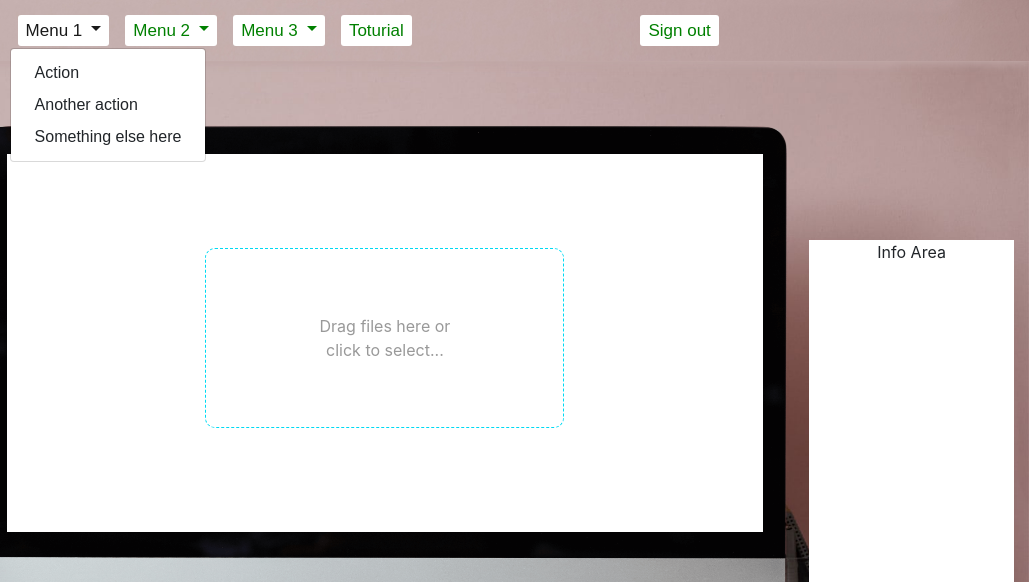
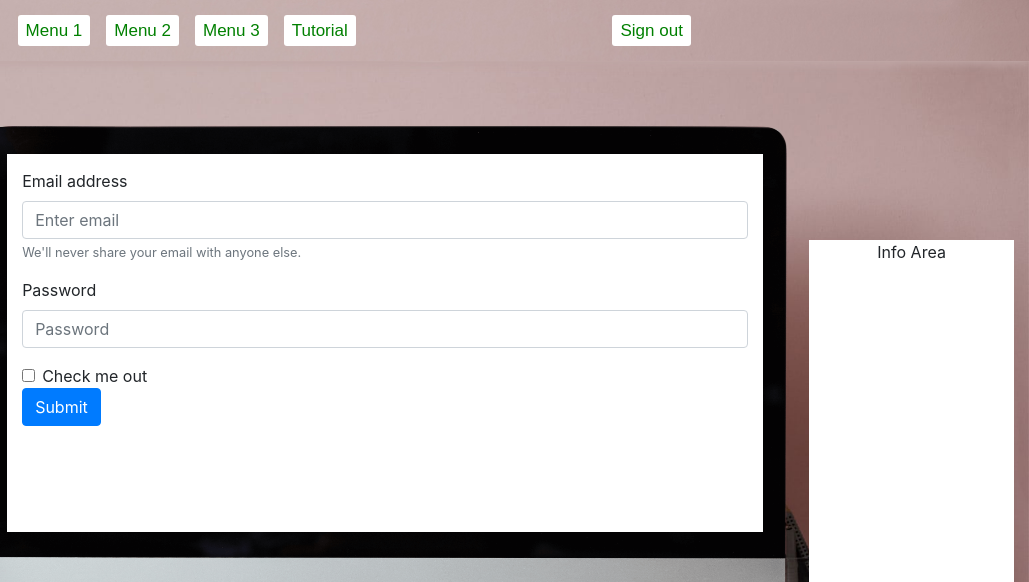
Before and after one commit to ahmedmohamed13896/dropzone-template, a plain HTML site: page index.html in a window 1280 px wide. Both pictures are taken after a click on the link "Menu 1". Shown: the top 582 px of the page, 251-1280 px from the left. Drawn offline with Linux system fonts and the light colour scheme.

Commit message:
fix Issues

```diff
--- a/css/style.css
+++ b/css/style.css
@@ -41,20 +41,21 @@ body{
     max-height: 61px;
     margin: auto;
 }
-.mynav .menu{
+.mynav .list{
     font-size: 17px;
     font-family: 'Arial';
 }
-.mynav .menu li{
+.mynav .list li{
     padding-right: .5rem;
     padding-left: .5rem;
 }
-.mynav .menu li a.nav-link{
+.mynav .list li a.nav-link{
     background-color: #FFF;
     color: green;
     padding-top: 3px;
     padding-bottom: 3px;
     border-radius: 3px;
+    cursor: pointer;
 }
 .overlay{
     margin: 0;
@@ -62,7 +63,8 @@ body{
     width: 100%;
     height: 100%;
     overflow-x: hidden;
-    background-image: url(../images/bg-min.jpg),linear-gradient(to right, #e1e4e9 , #cfd2d7);
+    overflow-y: hidden;
+    background-image: url(../images/bg-min.jpg),linear-gradient(to right, #e1e4e9 , #cfd3d6);
     background-position: center 0;
     background-repeat: no-repeat;
     background-size: 100%;
@@ -92,7 +94,7 @@ body{
     width: 100%;
     height: 100%;
 }
-.content-box .iframe{
+.content-box .dropzone-container{
     background: #FFF;
     height: 100%;
     width: 100%;
@@ -106,8 +108,9 @@ body{
     display: flex;
     justify-content: center;
     align-items: center;
+    flex-direction: column;
 }
-.content-box .iframe .dropzone{
+.content-box .dropzone-container .dropzone{
     width: 100%;
     height: 100%;
     max-width: 95%;
@@ -123,7 +126,7 @@ body{
     border-radius: 10px;
     min-height: 100px;
 }
-.content-box .iframe .mydropzone{
+.content-box .dropzone-container .mydropzone{
     width: 100%;
     height: 100%;
     max-width: 50%;
@@ -133,6 +136,22 @@ body{
     color: #999;
     border-radius: 10px;
     min-height: 100px;
+    display: flex;
+    flex-direction: column;
+    justify-content: center;
+    align-items: center;
+}
+.menu-selected{
+    width: 100%;
+    height: 100%;
+    text-align: center;
+    display: none;
+}
+.menu-selected .menu-div{
+    height: auto;
+    text-align: left;
+    padding: 15px;
+    display: none;
 }
 
 .info-div{
@@ -145,7 +164,10 @@ body{
     height: 100%;
     max-width: 16%;
 }
-
+.form-menu1{
+    width: 100%;
+    height: auto;
+}
 
 @media only screen and (min-width:1367px){
     .overlay{
@@ -159,7 +181,7 @@ body{
         background-image: url(../images/bg-min.jpg),linear-gradient(to right, #b99f9e , #af9191);
         background-position: center 0;
         background-repeat: no-repeat;
-        background-size: contain;
+        background-size: cover;
         background-attachment: initial;
         position: relative;
     }
@@ -168,7 +190,7 @@ body{
         top: 0;
         width: 100%;
         height: auto;
-        max-width: 57%;
+        max-width: 63%;
         margin: auto;
         margin-top: 4.5%;
         overflow-y: hidden;
@@ -176,7 +198,7 @@ body{
     .content >img{
         width: 100%;
         height: 100%;
-        max-height: 81vh;
+        max-height: 90vh;
         margin-left: -2px;
     }
     .content-box{
@@ -186,7 +208,7 @@ body{
         width: 100%;
         height: 100%;
     }
-    .content-box .iframe{
+    .content-box .dropzone-container{
         background: #FFF;
         height: 100%;
         width: 100%;
@@ -199,7 +221,7 @@ body{
         overflow: auto;
     }
     .info-div{
-        max-width: 19%;
+        max-width: 17%;
         max-height: 35vh;
     }
 }
@@ -229,7 +251,7 @@ body{
     .nav-container{
         max-width: 100%;
     }
-    .mynav .menu li a.nav-link{
+    .mynav .list li a.nav-link{
         border-radius: 0;
         margin: 5px auto;
         text-align: center;
@@ -237,24 +259,30 @@ body{
     .mynav{
         padding: 0 30px;
         min-height: 61px;
+        position: fixed;
     }
     .info-div{
         max-height: 245px;
     }
+    .overlay{
+        margin-top:61px;
+    }
 }
 @media only screen and (max-height:667px) and (max-width:1060px){
     body{
-        height: 100%;
+        max-height: 753px;
         min-height: 100vh;
     }
 }
 @media only screen and (-webkit-min-device-pixel-ratio: 1) and (max-width: 767px) and (orientation: portrait) {
-    .content-box .iframe .dropzone{
+    .content-box .dropzone-container .dropzone{
         font-size: 12px;
         min-height: 50%;
     }
     .overlay{
-        height: calc(100vh - 60px);
+        max-height: 100%;
+        overflow-y: hidden;
+        height: auto;
     }
     .unflex{
         display: block !important;
@@ -271,10 +299,11 @@ body{
 @media only screen and (-webkit-min-device-pixel-ratio: 1) and (max-width: 900px) and (orientation: landscape) {
         body{
             min-height: 100vh;
+            height: 100%;
         }
     .overlay{
         background-image: radial-gradient( #baa2a0, #c5b0ad );
-        height: calc(100vh - 60px);
+        margin-top: 61px;
     }
     .content{
         margin-left: 10px;
@@ -287,8 +316,12 @@ body{
     }
 }
 @media only screen and (max-width: 650px) {
-    .content-box .iframe .dropzone{
+    .content-box .dropzone-container .dropzone{
         font-size: 12px;
+    }
+    body{
+        margin-top:61px;
+        background-image: linear-gradient(to right, #e1e4e9 , #cfd2d7);
     }
 }
 /* Ipad */
--- a/index.html
+++ b/index.html
@@ -6,7 +6,7 @@
     <link rel="stylesheet" href="css/bootstrap.min.css">
     <link rel="stylesheet" href="css/dropzone.min.css">
     <link rel="stylesheet" href="css/style.css">
-    <title>Document</title>
+    <title>Layout1</title>
 </head>
 <body>
     <nav class="navbar navbar-light navbar-expand-lg navbar-default sticky-top mynav">
@@ -20,44 +20,22 @@
             </button>
             <div class="container nav-container">
                 <div class="collapse navbar-collapse" id="navbarSupportedContent">
-                    <ul class="navbar-nav mr-auto menu menu1">
-                        <li class="nav-item dropdown">
-                            <a class="nav-link dropdown-toggle" href="#" id="navbarDropdown" role="button" data-toggle="dropdown" aria-haspopup="true" aria-expanded="false">
-                            Menu 1
-                            </a>
-                            <div class="dropdown-menu " aria-labelledby="navbarDropdown">
-                                <a class="dropdown-item" href="#">Action</a>
-                                <a class="dropdown-item" href="#">Another action</a>
-                                <a class="dropdown-item" href="#">Something else here</a>
-                            </div>
+                    <ul class="navbar-nav mr-auto list list1">
+                        <li class="nav-item">
+                            <a class="nav-link" data-toggle="collapse" data-target=".navbar-collapse.show" data-link="#menu-div1">Menu 1</a>
                         </li>
-                        <li class="nav-item dropdown">
-                            <a class="nav-link dropdown-toggle" href="#" id="navbarDropdown" role="button" data-toggle="dropdown" aria-haspopup="true" aria-expanded="false">
-                            Menu 2
-                            </a>
-                            <div class="dropdown-menu" aria-labelledby="navbarDropdown">
-                                <a class="dropdown-item" href="#">Action</a>
-                                <a class="dropdown-item" href="#">Another action</a>
-                                <a class="dropdown-item" href="#">Something else here</a>
-                            </div>
+                        <li class="nav-item">
+                            <a class="nav-link" data-toggle="collapse" data-target=".navbar-collapse.show" data-link="#menu-div2">Menu 2</a>
                         </li>
-                        <li class="nav-item dropdown">
-                            <a class="nav-link dropdown-toggle" href="#" id="navbarDropdown" role="button" data-toggle="dropdown" aria-haspopup="true" aria-expanded="false">
-                            Menu 3
-                            </a>
-                            <div class="dropdown-menu" aria-labelledby="navbarDropdown">
-                                <a class="dropdown-item" href="#">Action</a>
-                                <a class="dropdown-item" href="#">Another action</a>
-                                <a class="dropdown-item" href="#">Something else here</a>
-                            </div>
+                        <li class="nav-item">
+                            <a class="nav-link" data-toggle="collapse" data-target=".navbar-collapse.show" data-link="#menu-div3">Menu 3</a>
                         </li>
-
                         <li class="nav-item">
-                            <a class="nav-link" href="#">Toturial</a>
+                            <a class="nav-link" data-toggle="collapse" data-target=".navbar-collapse.show" data-link="#tutorial">Tutorial</a>
                         </li>
 
                     </ul>
-                    <ul class="navbar-nav mr-auto menu menu2">
+                    <ul class="navbar-nav mr-auto list list2">
                         <li class="nav-item">
                             <a class="nav-link" href="#">Sign out</a>
                         </li>
@@ -72,13 +50,52 @@
             <section class="content">
                 <img src="images/screen.png" alt="screen">
                 <div class="content-box">
-                    <div class="iframe">
+                    <div class="dropzone-container">
                         <div class="mydropzone">
                             <form action="/file_upload" class="dropzone" id='myUploader'>
                                 <div class="fallback">
                                     <input name="file" type="file" multiple />
                                 </div>
                             </form>
+                        </div>
+                        <div class="menu-selected">
+                            <div class="menu-div" id="menu-div1">
+                                <form class="form-menu1">
+                                    <div class="form-group">
+                                        <label for="exampleInputEmail1">Email address</label>
+                                        <input type="email" class="form-control" id="exampleInputEmail1" aria-describedby="emailHelp" placeholder="Enter email">
+                                        <small id="emailHelp" class="form-text text-muted">We'll never share your email with anyone else.</small>
+                                    </div>
+                                    <div class="form-group">
+                                        <label for="exampleInputPassword1">Password</label>
+                                        <input type="password" class="form-control" id="exampleInputPassword1" placeholder="Password">
+                                    </div>
+                                    <div class="form-check">
+                                        <input type="checkbox" class="form-check-input" id="exampleCheck1">
+                                        <label class="form-check-label" for="exampleCheck1">Check me out</label>
+                                    </div>
+                                    <button type="submit" class="btn btn-primary">Submit</button>
+                                </form>
+                            </div>
+                            <div class="menu-div" id="menu-div2">
+                                <p> menu 2 </p>
+                            </div>
+                            <div class="menu-div" id="menu-div3">
+                                <p> menu 3 </p>
+                            </div>
+                            <div class="menu-div" id="tutorial">
+                                <p>
+                                    Lorem ipsum dolor sit amet consectetur adipisicing elit. Consequuntur harum unde omnis, optio nemo mollitia, sed est eveniet sint eius quam quod doloribus sapiente odit exercitationem, fugit dolor tenetur rerum!
+                                    Lorem ipsum dolor sit amet consectetur adipisicing elit. Consequuntur harum unde omnis, optio nemo mollitia, sed est eveniet sint eius quam quod doloribus sapiente odit exercitationem, fugit dolor tenetur rerum!
+                                    Lorem ipsum dolor sit amet consectetur adipisicing elit. Consequuntur harum unde omnis, optio nemo mollitia, sed est eveniet sint eius quam quod doloribus sapiente odit exercitationem, fugit dolor tenetur rerum!
+                                    Lorem ipsum dolor sit amet consectetur adipisicing elit. Consequuntur harum unde omnis, optio nemo mollitia, sed est eveniet sint eius quam quod doloribus sapiente odit exercitationem, fugit dolor tenetur rerum!
+                                    Lorem ipsum dolor sit amet consectetur adipisicing elit. Consequuntur harum unde omnis, optio nemo mollitia, sed est eveniet sint eius quam quod doloribus sapiente odit exercitationem, fugit dolor tenetur rerum!
+                                    Lorem ipsum dolor sit amet consectetur adipisicing elit. Consequuntur harum unde omnis, optio nemo mollitia, sed est eveniet sint eius quam quod doloribus sapiente odit exercitationem, fugit dolor tenetur rerum!
+                                    Lorem ipsum dolor sit amet consectetur adipisicing elit. Consequuntur harum unde omnis, optio nemo mollitia, sed est eveniet sint eius quam quod doloribus sapiente odit exercitationem, fugit dolor tenetur rerum!
+                                    Lorem ipsum dolor sit amet consectetur adipisicing elit. Consequuntur harum unde omnis, optio nemo mollitia, sed est eveniet sint eius quam quod doloribus sapiente odit exercitationem, fugit dolor tenetur rerum!
+
+                                </p>
+                            </div>
                         </div>
                     </div>
                 </div>
--- a/js/main.js
+++ b/js/main.js
@@ -7,5 +7,16 @@ $(function () {
         parallelUploads: 2,
         dictDefaultMessage: "Drag files here or <br> click to select... ",
     });
+    var selected_link, selected_div;
+
+    $('.mynav .list li a.nav-link').on('click', function () {
+        selected_link = $(this).attr('data-link');
+        console.log(selected_link);
+        selected_div = $('.menu-selected ') + selected_link;
+        $('.mydropzone').hide();
+        $('.menu-selected .menu-div').hide();
+        $('.menu-selected ').fadeIn().children(selected_link).fadeIn();
+    });
+
 
 });
```
